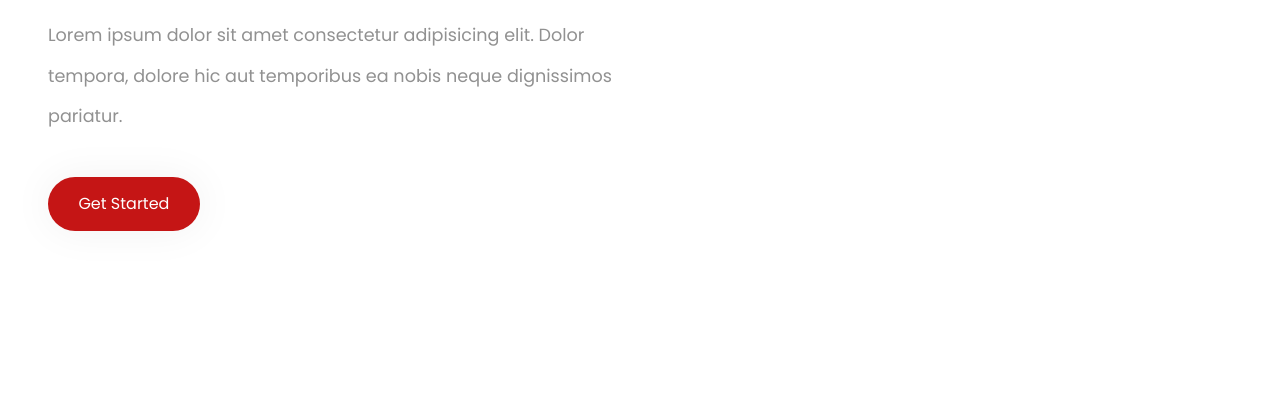
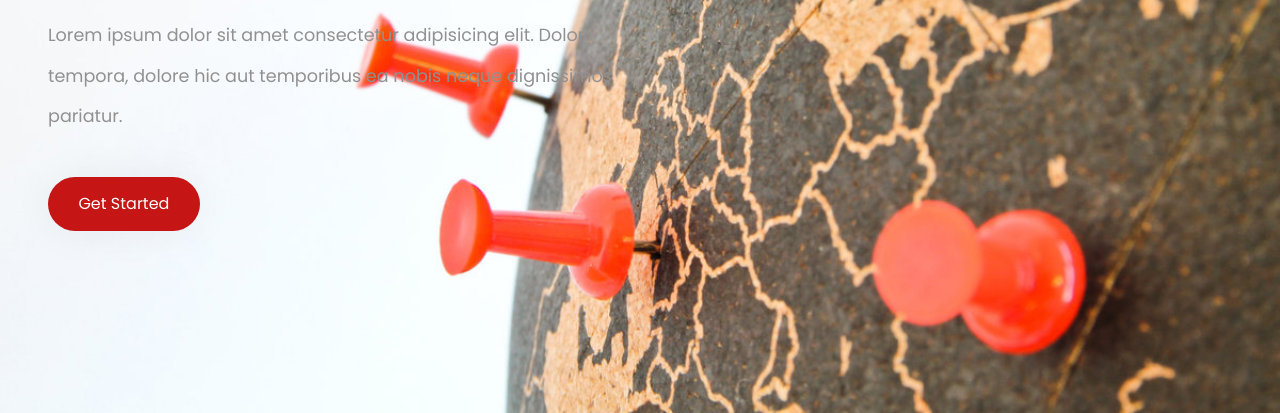
Before and after one commit to 370338/Adventure_Map, a plain HTML site: page index.html in a window 1280 px wide. Shown: the part 387-800 px from the top of the page. Drawn offline with Linux system fonts and the light colour scheme.

Commit message:
Update styles.css
fixed img path

```diff
--- a/styles.css
+++ b/styles.css
@@ -27,7 +27,7 @@
 body {
     font-family: "Poppins", sans-serif;
 
-    background-image: url('images/Back/back1.jpg');
+    background-image: url('images/back1.jpg');
     background-size: cover;
     background-position: center;
     background-repeat: no-repeat;
```
